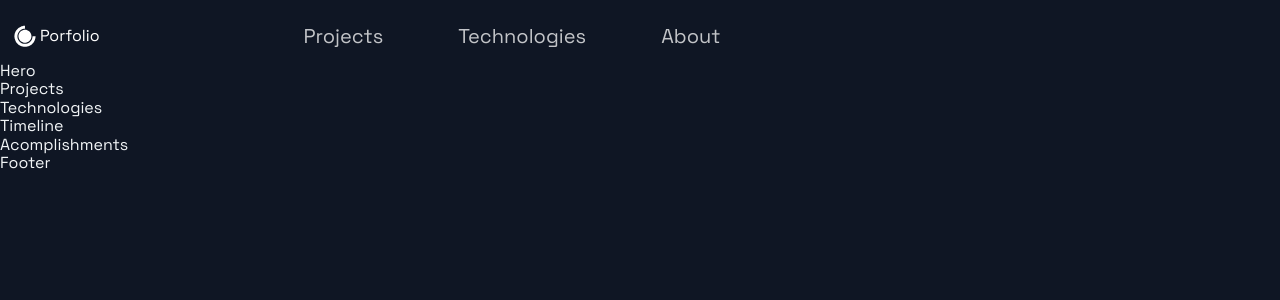
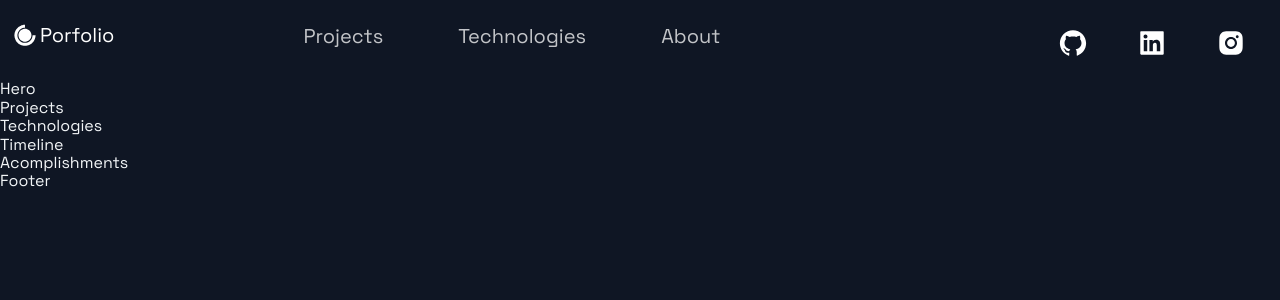
Before and after one commit to bkarabo754/my-site, a Next.js app: page / in a window 1280 px wide. Shown: the top 300 px of the page. Built offline with nearby package versions, Linux system fonts and the light colour scheme.

Commit message:
Header Section updated

```diff
--- a/src/components/Header/Header.js
+++ b/src/components/Header/Header.js
@@ -3,14 +3,14 @@
 import { AiFillGithub, AiFillInstagram, AiFillLinkedin } from 'react-icons/ai';
 import { DiCssdeck } from 'react-icons/di';
 
-import { Container, Div1, Div2, Div3, NavLink, SocialIcons } from './HeaderStyles';
+import { Container, Div1, Div2, Div3, NavLink, SocialIcons, Span } from './HeaderStyles';
 
 const Header = () =>  (
   <Container>
     <Div1>
       <Link legacyBehavior href="/">
-        <a style={{ display: 'flex', alignItems: 'center' , color: 'white'}}>
-          <DiCssdeck size="3rem"/> <span>Porfolio</span>
+        <a style={{ display: 'flex', alignItems: 'center' , color: 'white', marginBottom: '20px'}}>
+          <DiCssdeck size="3rem"/> <Span>Porfolio</Span>
         </a>
       </Link>
     </Div1>
@@ -31,6 +31,17 @@
         </Link>
       </li>
     </Div2>
+    <Div3>
+      <SocialIcons href="https://github.com/bkarabo754">
+          <AiFillGithub size="3rem"/>
+      </SocialIcons>
+      <SocialIcons href="https://linkedin.com">
+          <AiFillLinkedin size="3rem"/>
+      </SocialIcons>
+      <SocialIcons href="https://instagram.com">
+          <AiFillInstagram size="3rem"/>
+      </SocialIcons>
+    </Div3>
   </Container>
 );
 
--- a/src/components/Header/HeaderStyles.js
+++ b/src/components/Header/HeaderStyles.js
@@ -17,6 +17,11 @@
     grid-row-gap: 0.5rem;
   }
 `;
+
+export const Span = styled.span`
+  font-size: 2rem;
+`;
+
 export const Div1 = styled.div`
   grid-area: 1 / 1 / 2 / 2;
   display: flex;
```
